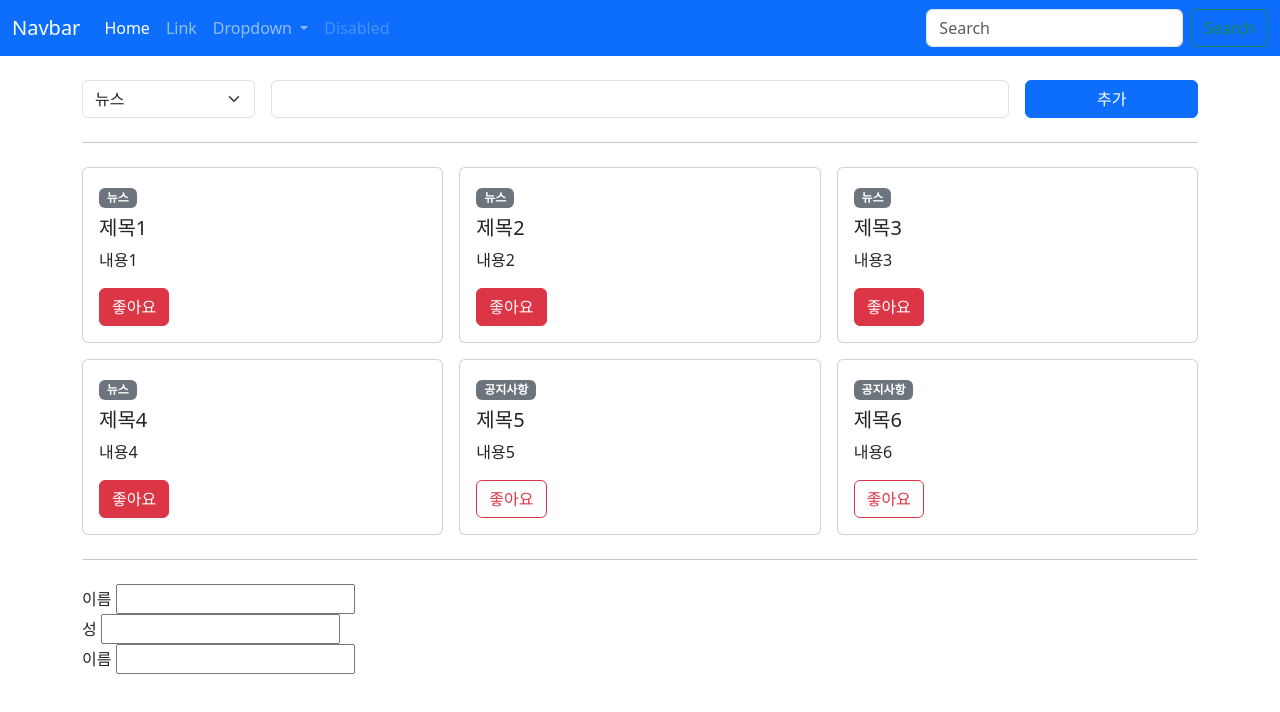
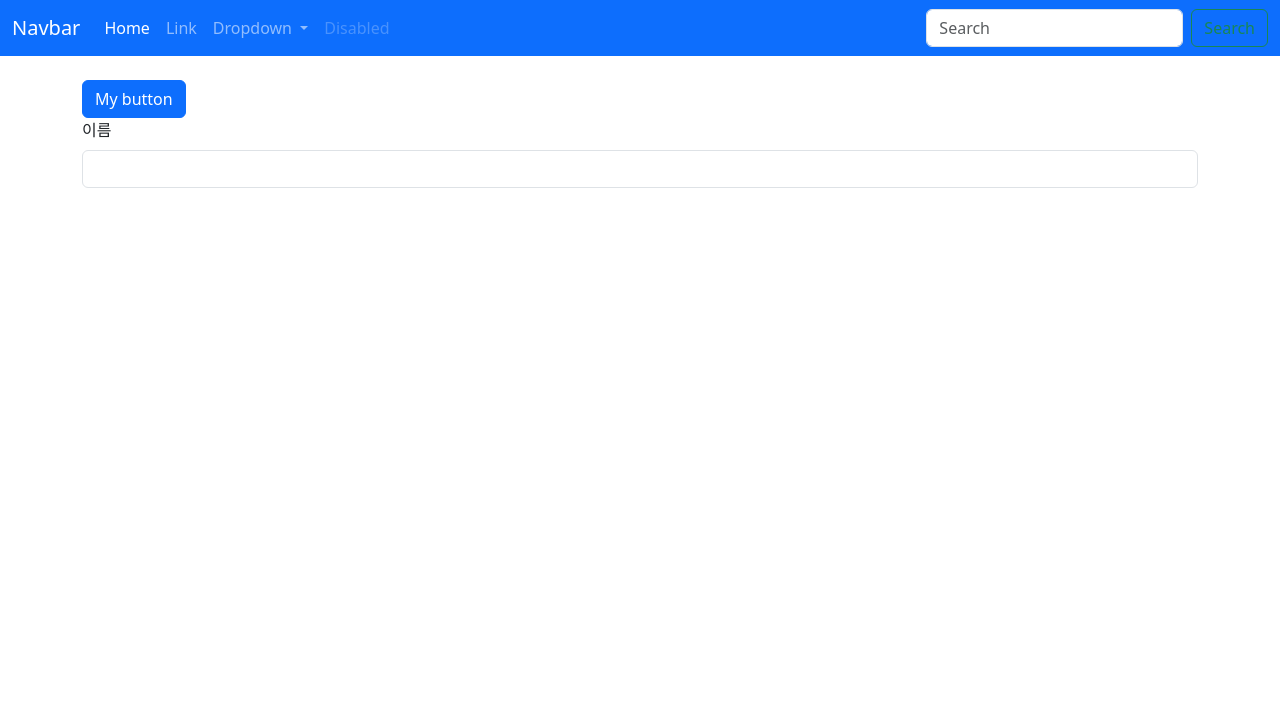
Before and after one commit to warpfence/learn-vue3, a Vue app: page / in a window 1280 px wide. Shown: the top 712 px of the page. Built offline with nearby package versions, Linux system fonts and the light colour scheme; the HTML template or start-up script is replaced by a standard one.

Commit message:
[✨ Feat] Non-Porp 속성

```diff
--- a/src/components/LabelInput.vue
+++ b/src/components/LabelInput.vue
@@ -1,14 +1,8 @@
 <template>
-	<div>
-		<label>
-			{{ label }}
-			<input
-				:value="modelValue"
-				@input="event => $emit('update:modelValue', event.target.value)"
-				type="text"
-			/>
-		</label>
-	</div>
+	<label class="form-label">
+		{{ label }}
+	</label>
+	<input v-model="value" v-bind="$attrs" type="text" class="form-control" />
 </template>
 
 <script>
--- /dev/null
+++ b/src/components/MyButton.vue
@@ -0,0 +1,20 @@
+<template>
+	<div>
+		<button class="btn btn-primary" type="button" @click="sayHello">
+			My button
+		</button>
+	</div>
+</template>
+
+<script>
+export default {
+	setup(props, { emit }) {
+		const sayHello = () => {
+			emit('sayHello');
+		};
+		return { sayHello };
+	},
+};
+</script>
+
+<style lang="scss" scoped></style>
--- a/src/components/TheView.vue
+++ b/src/components/TheView.vue
@@ -1,82 +1,26 @@
 <template>
 	<main>
 		<div class="container py-4">
-			<PostCreate @create-post="createPost"></PostCreate>
-			<hr class="my-4" />
-
-			<div class="row g-3">
-				<div v-for="post in posts" :key="post.id" class="col col-4">
-					<AppCard
-						:title="post.title"
-						:contents="post.contents"
-						:type="post.type"
-						:is-like="post.isLike"
-						@toggle-like="post.isLike = !post.isLike"
-					></AppCard>
-				</div>
-			</div>
-			<hr class="my-4" />
-			<!-- :model-value="username" @update:model-value="value => (username = value)" -->
-			<LabelInput v-model="username" label="이름"></LabelInput>
-			<Username
-				v-model:firstname="firstname"
-				v-model:lastname="lastname"
-			></Username>
+			<MyButton @say-hello="sayHello"></MyButton>
+			<LabelInput label="이름" data-id="id입니다"></LabelInput>
 		</div>
 	</main>
 </template>
 
 <script>
-import AppCard from '@/components/AppCard.vue';
-import PostCreate from '@/components/PostCreate.vue';
-import LabelInput from '@/components/LabelInput.vue';
-import Username from '@/components/Username.vue';
+import MyButton from './MyButton.vue';
+import LabelInput from './LabelInput.vue';
 
-import { reactive, ref } from 'vue';
 export default {
 	components: {
-		AppCard,
-		PostCreate,
+		MyButton,
 		LabelInput,
-		Username,
 	},
 	setup() {
-		const posts = reactive([
-			{
-				id: 1,
-				title: '제목1',
-				contents: '내용1',
-				type: 'news',
-				isLike: true,
-			},
-			{ id: 2, title: '제목2', contents: '내용2', type: 'news', isLike: true },
-			{ id: 3, title: '제목3', contents: '내용3', type: 'news', isLike: true },
-			{ id: 4, title: '제목4', contents: '내용4', type: 'news', isLike: true },
-			{
-				id: 5,
-				title: '제목5',
-				contents: '내용5',
-				type: 'notice',
-				isLike: false,
-			},
-			{
-				id: 6,
-				title: '제목6',
-				contents: '내용6',
-				type: 'notice',
-				isLike: false,
-			},
-		]);
-
-		const createPost = newPost => {
-			console.log('newPost: ', newPost);
-			posts.push(newPost);
+		const sayHello = () => {
+			alert('안녕하세요.');
 		};
-
-		const username = ref('');
-		const firstname = ref('');
-		const lastname = ref('');
-		return { posts, createPost, username, firstname, lastname };
+		return { sayHello };
 	},
 };
 </script>
```
Also changed, not shown: src/components/PostIndex.vue (added, +84 -0 lines).
